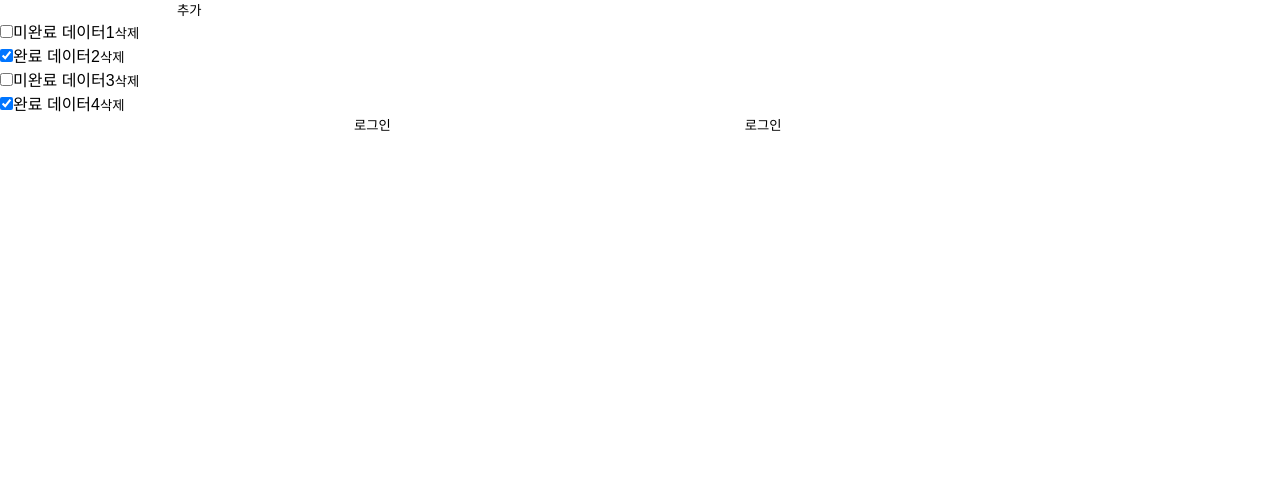
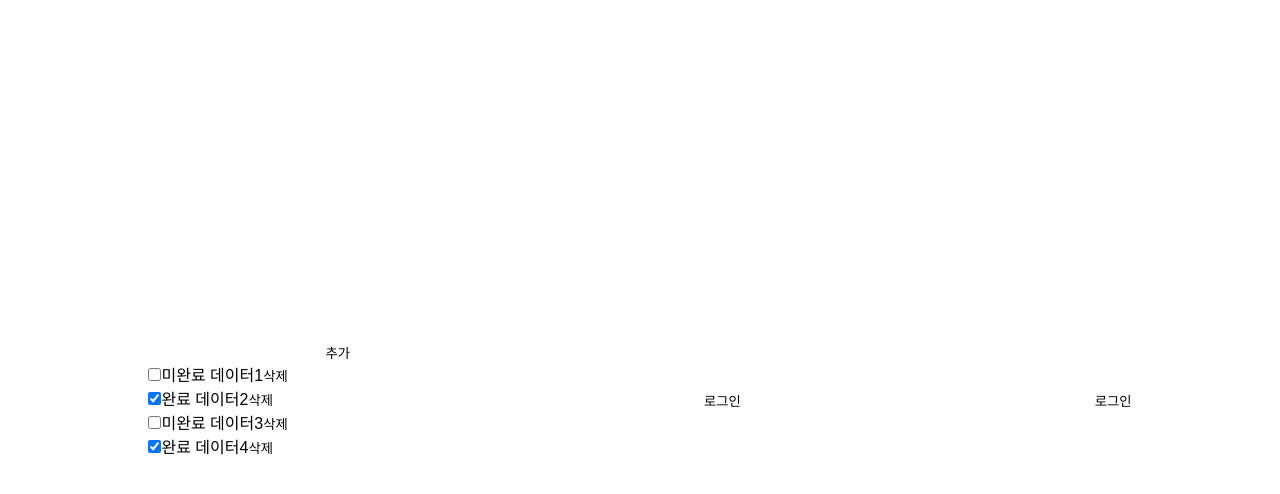
Before and after one commit to team-hikers/Client, a React (Create React App) app: page / in a window 1280 px wide. Shown: the top 494 px of the page. Built offline with nearby package versions, Linux system fonts and the light colour scheme.

Commit message:
[feat] 컴포넌트 중앙 정렬

```diff
--- a/src/App.tsx
+++ b/src/App.tsx
@@ -2,16 +2,25 @@
 import Todo from './pages/Todo';
 import SignUp from './pages/SignIn';
 import GlobalStyle from './styles/GlobalStyle';
+import styled from 'styled-components';
 
 function App() {
   return (
-    <>
+    <Container>
       <GlobalStyle />
       <Todo />
       <SignIn />
       <SignUp />
-    </>
+    </Container>
   );
 }
 
 export default App;
+
+const Container = styled.div`
+  width: 100vw;
+  height: 100vh;
+  display: flex;
+  align-items: center;
+  justify-content: center;
+`;
--- a/src/pages/SignIn.tsx
+++ b/src/pages/SignIn.tsx
@@ -12,11 +12,11 @@
     console.log(loginData);
   }, [loginData]);
   return (
-    <>
+    <div>
       <Input name='id' onChange={handleChange} />
       <Input name='password' onChange={handleChange} />
       <Button label='로그인' onClick={handleClick} />
-    </>
+    </div>
   );
   function handleChange({ target: { value, name } }: { target: { value: string; name: string } }) {
     setLoginData((prev) => ({ ...prev, [name]: value }));
--- a/src/pages/SignUp.tsx
+++ b/src/pages/SignUp.tsx
@@ -13,12 +13,12 @@
     console.log(signUpData);
   }, [signUpData]);
   return (
-    <>
+    <div>
       <Input name='id' onChange={handleChange} />
       <Input name='password' onChange={handleChange} />
       <Input name='confirmPassword' onChange={handleChange} />
       <Button label='회원가입' onClick={handleClick} />
-    </>
+    </div>
   );
   function handleChange({ target: { value, name } }: { target: { value: string; name: string } }) {
     setsignUpData((prev) => ({ ...prev, [name]: value }));
--- a/src/pages/Todo.tsx
+++ b/src/pages/Todo.tsx
@@ -3,10 +3,10 @@
 
 const Todo = () => {
   return (
-    <>
+    <div>
       <AddTodoItem />
       <TodoList />
-    </>
+    </div>
   );
 };
 
```
